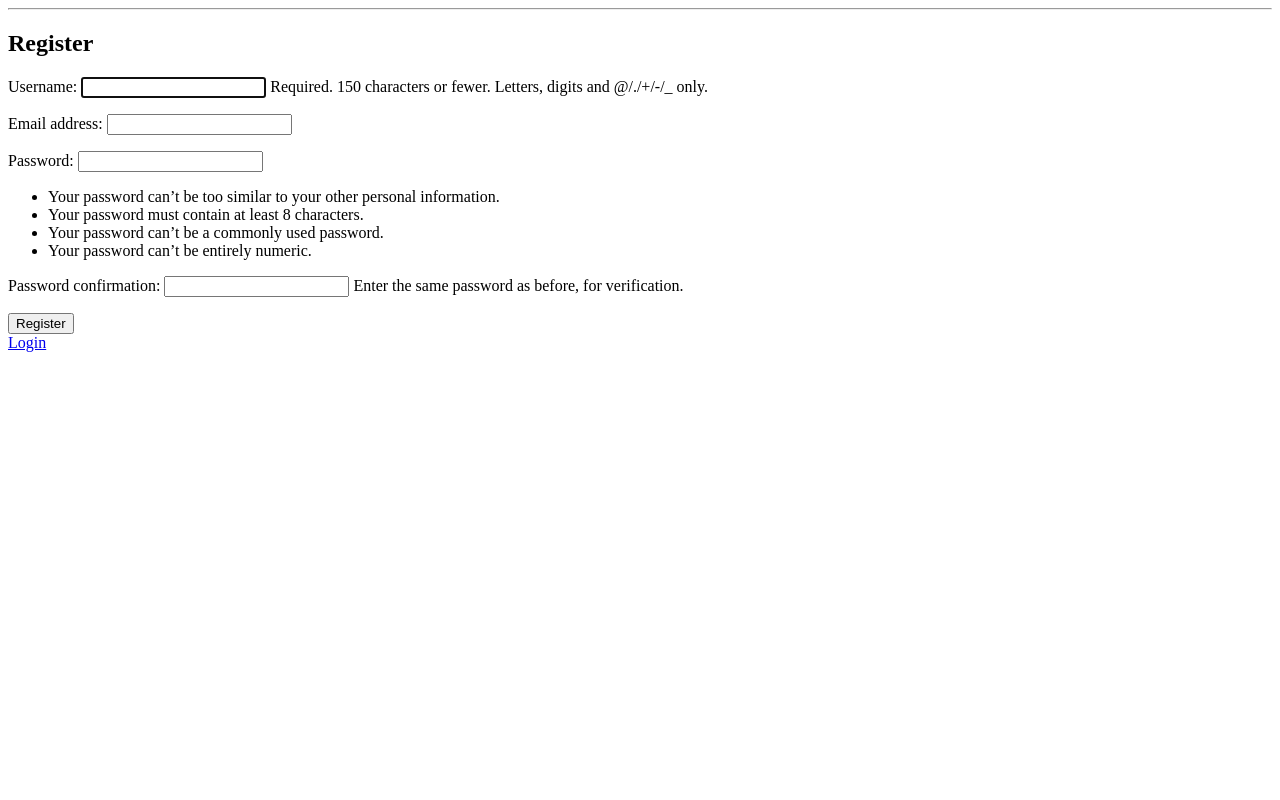
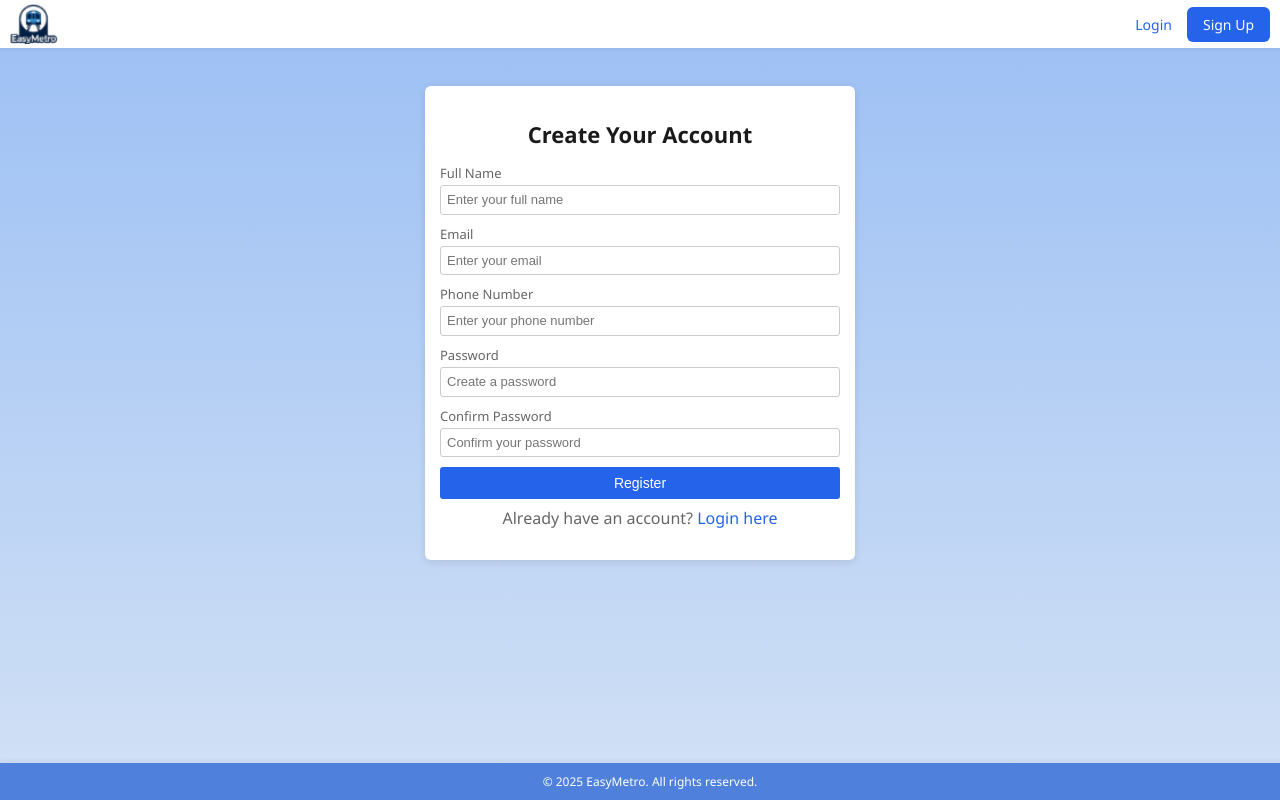
Before and after one commit to Ekrachowdhuryrisha/EasyMetro, a Django app: page /register/ in a window 1280 px wide. Run offline with Django 5.2, Linux system fonts and the light colour scheme.

Commit message:
Register Page Done

```diff
--- a/template/base.html
+++ b/template/base.html
@@ -1,13 +1,53 @@
 <!DOCTYPE html>
-<html>
+<html lang="en">
 <head>
-<title>Metro Recharge</title>
+    <meta charset="UTF-8">
+    <meta name="viewport" content="width=device-width, initial-scale=1.0">
+    <title>{% block title %}EasyMetro{% endblock %}</title>
+    <style>
+        /* General */
+        body {
+            margin: 0;
+            font-family: 'Segoe UI', Tahoma, Geneva, Verdana, sans-serif;
+            color: #1a1a1a;
+            background-color: #f5f5f5;
+        }
+
+        /* Content */
+        .content {
+            padding: 20px;
+        }
+
+        /* Footer */
+        .footer {
+            text-align: center;
+            padding: 10px;
+            background: #4f81dc;
+            box-shadow: 0 -2px 4px rgba(0, 0, 0, 0.05);
+            position: fixed;
+            width: 100%;
+            bottom: 0;
+        }
+
+        .footer p {
+            margin: 0;
+            font-size: 12px;
+            color: #ffffff;
+        }
+    </style>
 </head>
 <body>
-{% if user.is_authenticated %}
-Logged in as {{ user.username }} | <a href="{% url 'logout' %}">Logout</a>
-{% endif %}
-<hr>
-{% block content %}{% endblock %}
+    <!-- Navbar -->
+    {% include 'nav1.html' %}
+
+    <!-- Main Content -->
+    <div class="content">
+        {% block content %}{% endblock %}
+    </div>
+
+    <!-- Footer -->
+    <footer class="footer">
+        <p>&copy; 2025 EasyMetro. All rights reserved.</p>
+    </footer>
 </body>
 </html>
--- a/template/htmlfiles/home.html
+++ b/template/htmlfiles/home.html
@@ -12,7 +12,9 @@
     <!-- Navbar -->
     <nav class="navbar">
         <div class="nav-left">
-            <span class="logo">🚇 EasyMetro</span>
+            <span class="logo">
+                <img src="{% static 'images/EasyMetroLogo.png' %}" alt="EasyMetro Logo" class="logo-img">
+            </span>
         </div>
         <div class="nav-right">
             <a href="{% url 'login' %}" class="btn-link">Login</a>
--- a/template/htmlfiles/register.html
+++ b/template/htmlfiles/register.html
@@ -1,6 +1,146 @@
 {% extends 'base.html' %}
+{% load static %}
+
+{% block title %}Register - EasyMetro{% endblock %}
+
 {% block content %}
-<h2>Register</h2>
-<form method="post">{% csrf_token %}{{ form.as_p }}<button type="submit">Register</button></form>
-<a href="{% url 'login' %}">Login</a>
+    <div class="register-container">
+        <form class="register-form" method="post" action="{% url 'register' %}">
+            {% csrf_token %}
+            <h2>Create Your Account</h2>
+            <div class="form-group">
+                <label for="full-name">Full Name</label>
+                <input type="text" id="full-name" name="full-name" placeholder="Enter your full name" required>
+            </div>
+            <div class="form-group">
+                <label for="email">Email</label>
+                <input type="email" id="email" name="email" placeholder="Enter your email" required>
+            </div>
+            <div class="form-group">
+                <label for="phone">Phone Number</label>
+                <input type="tel" id="phone" name="phone" placeholder="Enter your phone number" required>
+            </div>
+            <div class="form-group">
+                <label for="password">Password</label>
+                <input type="password" id="password" name="password" placeholder="Create a password" required>
+            </div>
+            <div class="form-group">
+                <label for="confirm-password">Confirm Password</label>
+                <input type="password" id="confirm-password" name="confirm-password" placeholder="Confirm your password" required>
+            </div>
+            <button type="submit" class="register-btn">Register</button>
+            <p class="login-link">Already have an account? <a href="{% url 'login' %}">Login here</a></p>
+        </form>
+    </div>
+
+    <style>
+        /* Override body background from base.html to apply gradient */
+        body {
+            background: linear-gradient(to bottom, #9bbff4, #d2e1f5); /* Gradient blue background */
+            margin: 0;
+            min-height: 100vh; /* Ensure full height */
+            display: flex;
+            flex-direction: column;
+        }
+
+        .navbar {
+            position: flex;
+            top: 0;
+            z-index: 1000;
+        }
+
+        .footer {
+            position: flex;
+            bottom: 0;
+            z-index: 1000;
+        }
+
+        .content {
+            flex: 1 0 auto; /* Allow content to grow but not shrink */
+            padding: 0; /* Remove padding to let gradient fill */
+        }
+
+        .register-container {
+            display: flex;
+            justify-content: center;
+            width: 100%;
+            padding: 18px 0; /* Space at top and bottom */
+            flex: 1 0 auto; /* Allow container to grow */
+        }
+
+        .register-form {
+            background: #ffffff;
+            padding: 15px;
+            border-radius: 6px;
+            box-shadow: 0 2px 8px rgba(0, 0, 0, 0.1);
+            width: 100%;
+            max-width: 400px;
+            margin: 20px 0; /* Equal space at top and bottom */
+        }
+
+        .register-form h2 {
+            font-size: 22px;
+            color: #1a1a1a;
+            text-align: center;
+            margin-bottom: 15px;
+        }
+
+        .form-group {
+            margin-bottom: 10px;
+        }
+
+        .form-group label {
+            display: block;
+            font-size: 13px;
+            color: #666;
+            margin-bottom: 3px;
+        }
+
+        .form-group input {
+            width: 100%;
+            padding: 6px;
+            border: 1px solid #ccc;
+            border-radius: 3px;
+            font-size: 13px;
+            box-sizing: border-box;
+            line-height: 1.2;
+        }
+
+        .form-group input:focus {
+            outline: none;
+            border-color: #2563eb;
+            box-shadow: 0 0 4px rgba(37, 99, 235, 0.3);
+        }
+
+        .register-btn {
+            width: 100%;
+            padding: 8px;
+            background-color: #2563eb;
+            color: white;
+            border: none;
+            border-radius: 3px;
+            font-size: 14px;
+            cursor: pointer;
+        }
+
+        .register-btn:hover {
+            background-color: #1e4db7;
+        }
+
+        .login-link {
+            text-align: center;
+            font-size: 16px;
+            color: #666;
+            margin-top: 8px;
+        }
+
+        .login-link a {
+            color: #2563eb;
+            text-decoration: none;
+        }
+
+        .login-link a:hover {
+            text-decoration: underline;
+        }
+    </style>
 {% endblock %}
--- /dev/null
+++ b/template/nav1.html
@@ -0,0 +1,59 @@
+{% load static %}
+<nav class="navbar">
+    <div class="nav-left">
+        <span class="logo">
+            <img src="{% static 'images/EasyMetroLogo.png' %}" alt="EasyMetro Logo" class="logo-img">
+        </span>
+    </div>
+    <div class="nav-right">
+        <a href="{% url 'login' %}" class="btn-link">Login</a>
+        <a href="{% url 'register' %}" class="btn-primary">Sign Up</a>
+    </div>
+</nav>
+
+<style>
+    /* Navbar */
+    .navbar {
+        display: flex;
+        justify-content: space-between;
+        align-items: center;
+        padding: 4px 10px;
+        background: #ffffff;
+        box-shadow: 0 2px 4px rgba(0, 0, 0, 0.05);
+    }
+
+    .nav-left, .nav-right {
+        display: flex;
+        align-items: center;
+    }
+
+    .logo img {
+        height: 40px;
+        width: auto;
+        display: block;
+    }
+
+    .nav-right a {
+        margin-left: 15px;
+        text-decoration: none;
+        font-size: 14px;
+        font-weight: 500;
+    }
+
+    .btn-link {
+        color: #2563eb;
+    }
+
+    .btn-primary {
+        background: #2563eb;
+        color: white;
+        padding: 8px 16px;
+        border-radius: 6px;
+        font-size: 14px;
+        text-decoration: none;
+    }
+
+    .btn-primary:hover {
+        background: #1e4db7;
+    }
+</style>
```
Also changed, not shown: static/css/home.css (+18 -12 lines), static/images/EasyMetroLogo.png (added).
